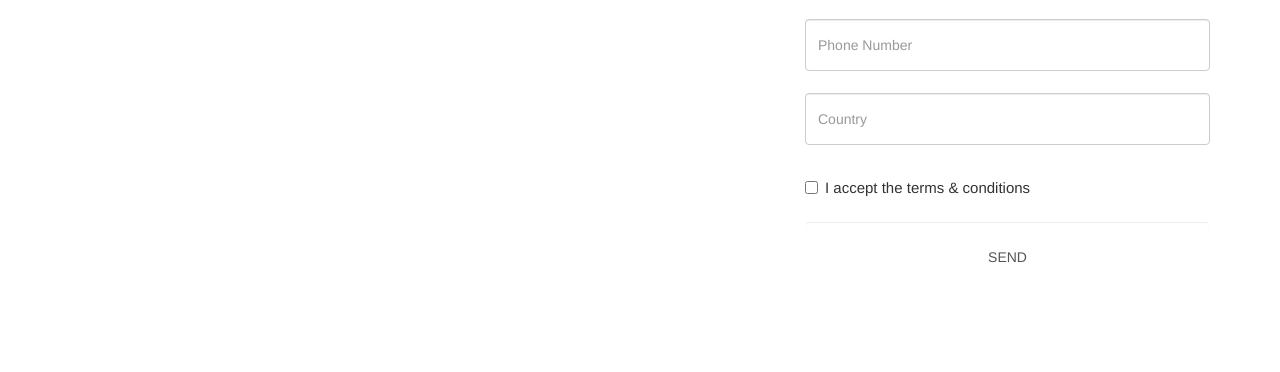
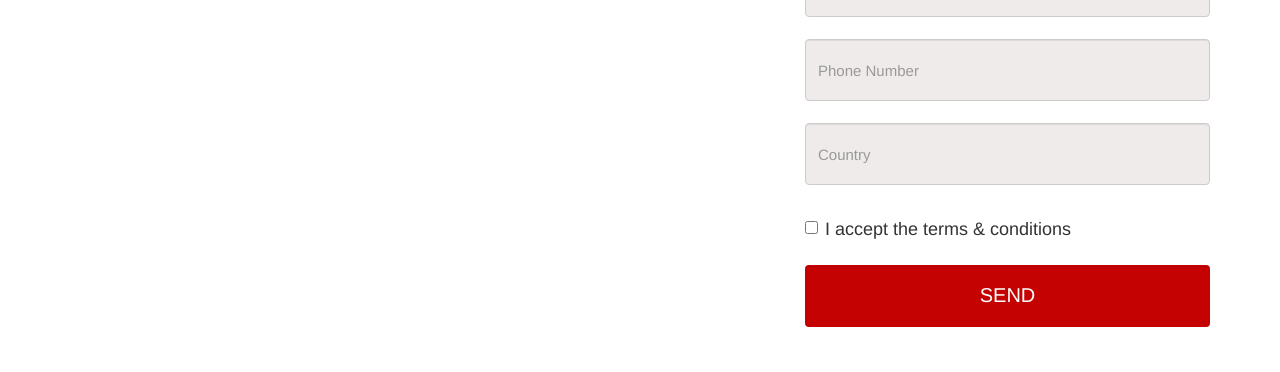
Before and after one commit to reeversedev/couch-fashion, a plain HTML site: page couch-fashion/index.html in a window 1280 px wide. Shown: the part 507-879 px from the top of the page. Before the commit the page ends 800 px from the top, so only its background shows below. Drawn offline with nearby package versions, Linux system fonts and the light colour scheme.

Commit message:
Fixed form.

```diff
--- a/couch-fashion/src/stylesheets/style.css
+++ b/couch-fashion/src/stylesheets/style.css
@@ -90,9 +90,23 @@
     margin-top: 10px;
 }
 .checkbox label {
+    font-size: 18px;
+}
+.form-control{
+    background-color: #F0EBEB;
     font-size: 15px;
+    padding-top: 30px;
+    padding-bottom: 30px;
 }
-.form-control {
-    padding-top: 25px;
-    padding-bottom: 25px;
+
+.btn-crimson {
+    background-color: #C40202;
+    color: white;
+    font-size: 20px;
+    margin-bottom: 30px;
+    padding-top: 15px;
+    padding-bottom: 45px;
 }
+.btn-crimson:hover {
+    color: white;
+}
```
